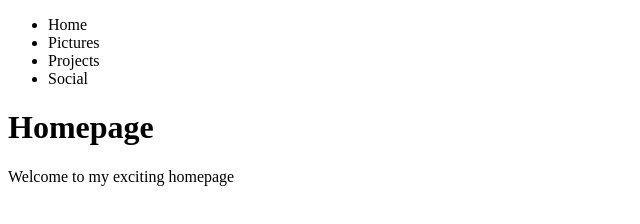
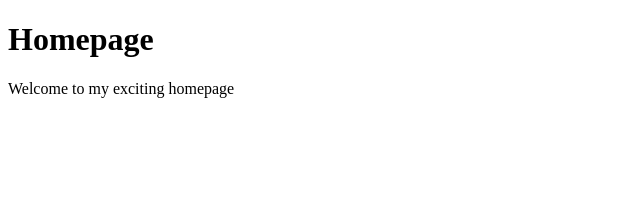
Before and after one commit to axdevelopers/mozilladocs-html, a plain HTML site: page index.html in a window 1280 px wide. Shown: the whole page, without its empty margins (0-640 px from the left). Drawn offline with Linux system fonts and the light colour scheme.

Commit message:
Update index.html

```diff
--- a/index.html
+++ b/index.html
@@ -7,12 +7,7 @@
 
   <body>
     <!-- put navigation menu just below here -->
-     <ul>
-    <li>Home</li>
-    <li>Pictures</li>
-    <li>Projects</li>
-    <li>Social</li>
-    </ul>
+
 
     <h1>Homepage</h1>
 
```
